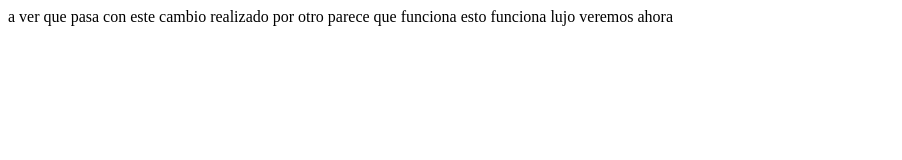
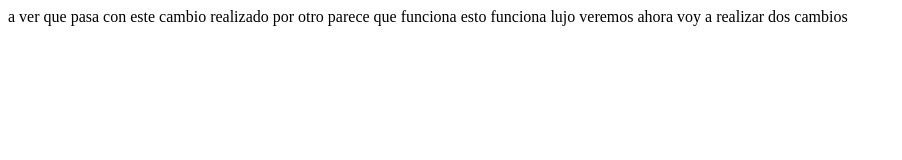
Before and after one commit to jsayanes/probandoOtro, a plain HTML site: page index.html in a window 1280 px wide. Shown: the whole page, without its empty margins (0-902 px from the left). Drawn offline with Linux system fonts and the light colour scheme.

Commit message:
Update index.html

```diff
--- a/index.html
+++ b/index.html
@@ -8,5 +8,6 @@
 </head>
 <body>
     a ver que pasa con este cambio realizado por otro parece que funciona esto funciona lujo veremos ahora
+    voy a realizar dos cambios
 </body>
 </html>
```
